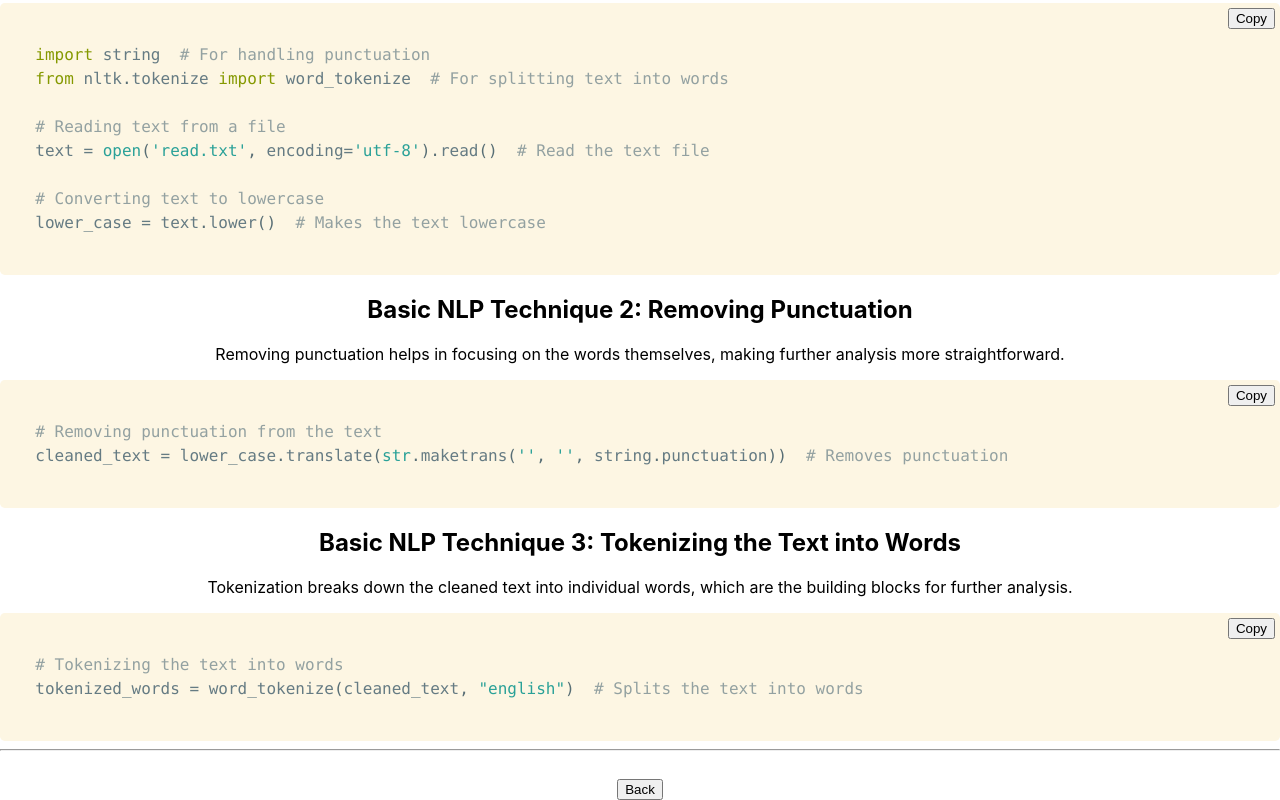
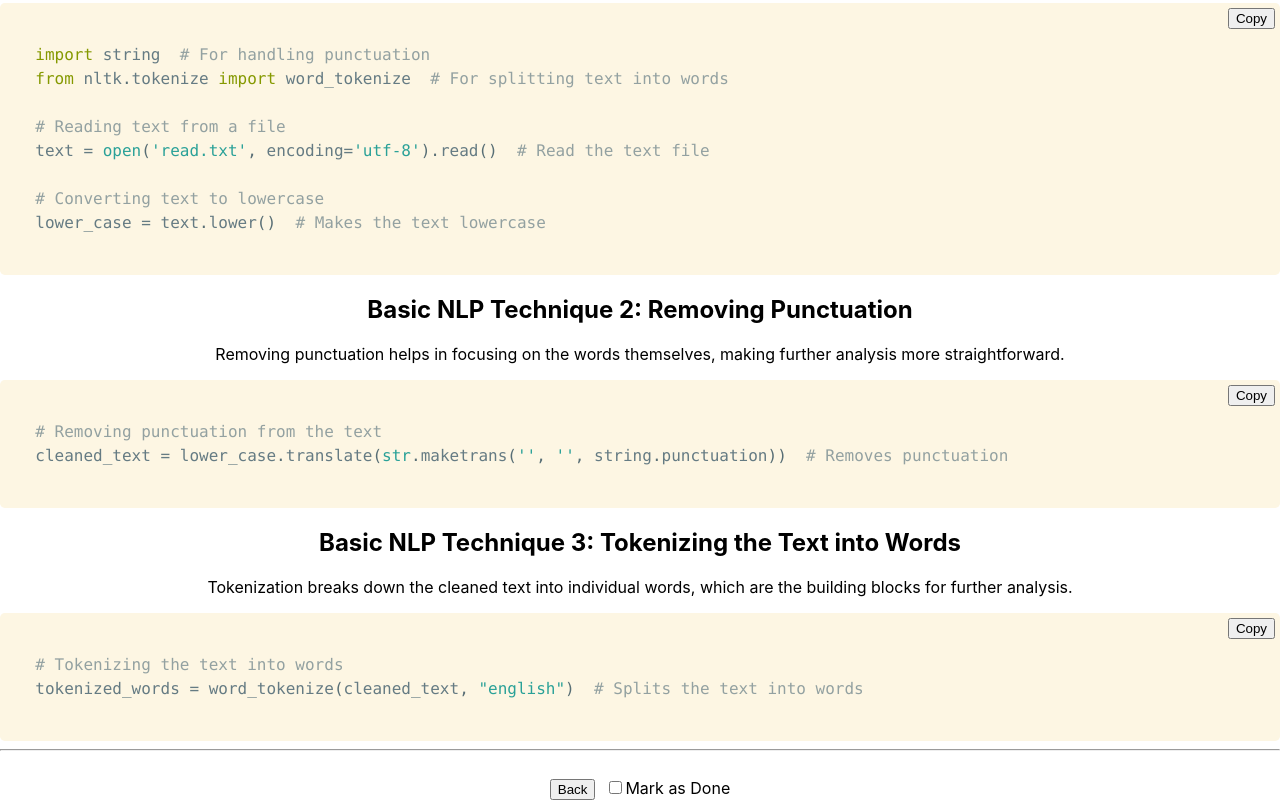
Before and after one commit to ZeendaBean24/NLP-Sentiment_Analysis, a React (Create React App) app in the folder learn-nlp/: page /n1 in a window 1280 px wide. Shown: the part 1250-2050 px from the top of the page. Built offline with nearby package versions, Linux system fonts and the light colour scheme; a web font is replaced by a local one.

Commit message:
Check done or not done for unit 1

```diff
--- a/learn-nlp/src/NLPPathway.jsx
+++ b/learn-nlp/src/NLPPathway.jsx
@@ -4,16 +4,37 @@ import './NLPPathway.css';
 
 function NLPPathway() {
   let navigate = useNavigate();
+  function handleNavigate(path) {
+    navigate(path);
+  }
+
+  const [isPageOneDone, setIsPageOneDone] = useState(false);
+
+  useEffect(() => {
+    const pageOneDone = localStorage.getItem('page1-done') === 'true';
+    setIsPageOneDone(pageOneDone);
+  }, []);
+
+  const [isPageOneOneDone, setIsPageOneOneDone] = useState(false);
+
+  useEffect(() => {
+    const pageOneOneDone = localStorage.getItem('page1.1-done') === 'true';
+    setIsPageOneOneDone(pageOneOneDone);
+  }, []);
+
+  const [isPageOneTwoDone, setIsPageOneTwoDone] = useState(false);
+
+  useEffect(() => {
+    const pageOneTwoDone = localStorage.getItem('page1.2-done') === 'true';
+    setIsPageOneTwoDone(pageOneTwoDone);
+  }, []);
+
   const [isPageOneThreeDone, setIsPageOneThreeDone] = useState(false);
 
   useEffect(() => {
     const pageOneThreeDone = localStorage.getItem('page1.3-done') === 'true';
     setIsPageOneThreeDone(pageOneThreeDone);
   }, []);
-
-  function handleNavigate(path) {
-    navigate(path);
-  }
 
   return (
     <div>
@@ -27,9 +48,9 @@ function NLPPathway() {
       </div>
       <div className="nlp-container">
         {/* N Nodes */}
-        <div className="node main-node n1" onClick={() => handleNavigate('/n1')}>1</div>
-        <div className="node minor-node n2" onClick={() => handleNavigate('/n1.1')}>1.1</div>
-        <div className="node minor-node n3" onClick={() => handleNavigate('/n1.2')}>1.2</div>
+        <div className={`node main-node n1 ${isPageOneDone ? 'done' : ''}`} onClick={() => handleNavigate('/n1')}>1</div>
+        <div className={`node minor-node n2 ${isPageOneOneDone ? 'done' : ''}`} onClick={() => handleNavigate('/n1.1')}>1.1</div>
+        <div className={`node minor-node n3 ${isPageOneTwoDone ? 'done' : ''}`} onClick={() => handleNavigate('/n1.2')}>1.2</div>
         <div className={`node minor-node n4 ${isPageOneThreeDone ? 'done' : ''}`} onClick={() => handleNavigate('/n1.3')}>1.3</div>
         <div className="letter n">N</div>
 
--- a/learn-nlp/src/Pages/PageOne.jsx
+++ b/learn-nlp/src/Pages/PageOne.jsx
@@ -1,4 +1,4 @@
-import React, { useState } from 'react';
+import React, { useState, useEffect } from 'react';
 import './styles.css';
 import { Prism as SyntaxHighlighter } from 'react-syntax-highlighter';
 import { solarizedlight } from 'react-syntax-highlighter/dist/esm/styles/prism';
@@ -40,6 +40,20 @@ function PageOne() {
   };
   const toggleCollapseText = () => {
     setIsOpenText(!isOpenText);
+  };
+
+  const [isDone, setIsDone] = useState(false);  // State to manage the "Mark as Done" button
+
+  // Retrieve the initial state from localStorage
+  useEffect(() => {
+    const savedState = localStorage.getItem('page1-done') === 'true';
+    setIsDone(savedState);
+  }, []);
+
+  const handleDoneToggle = () => {
+    const newState = !isDone;
+    setIsDone(newState);
+    localStorage.setItem('page1-done', newState);
   };
 
   const installCommands = `
@@ -702,9 +716,15 @@ function PageOne() {
         </div>
       </div>
       <hr></hr>
-      <button className="back-button" style={{ marginTop: '20px', cursor: 'pointer' }} onClick={() => handleNavigate('/')}>
-        Back
-      </button>
+      <div className="footer">
+        <button className="back-button" style={{ marginTop: '20px', cursor: 'pointer' }} onClick={() => handleNavigate('/')}>
+          Back
+        </button>
+        <label className="isDone" style={{ marginLeft: '10px' }}>
+          <input type="checkbox" checked={isDone} onChange={handleDoneToggle} />
+          Mark as Done
+        </label>
+      </div>
     </div>
   );
 }
--- a/learn-nlp/src/Pages/PageOneOne.jsx
+++ b/learn-nlp/src/Pages/PageOneOne.jsx
@@ -1,4 +1,4 @@
-import React from 'react';
+import React, { useState, useEffect } from 'react';
 import './styles.css';
 import { Prism as SyntaxHighlighter } from 'react-syntax-highlighter';
 import { solarizedlight } from 'react-syntax-highlighter/dist/esm/styles/prism';
@@ -31,6 +31,20 @@ function PageOneOne() {
       }
       document.body.removeChild(textarea);
     }
+  };
+
+  const [isDone, setIsDone] = useState(false);  // State to manage the "Mark as Done" button
+
+  // Retrieve the initial state from localStorage
+  useEffect(() => {
+    const savedState = localStorage.getItem('page1.1-done') === 'true';
+    setIsDone(savedState);
+  }, []);
+
+  const handleDoneToggle = () => {
+    const newState = !isDone;
+    setIsDone(newState);
+    localStorage.setItem('page1.1-done', newState);
   };
 
   const snippet1 = `
@@ -80,9 +94,15 @@ function PageOneOne() {
         </div>
       </div>
       <hr></hr>
-      <button className="back-button" style={{ marginTop: '20px', cursor: 'pointer' }} onClick={() => handleNavigate('/')}>
-        Back
-      </button>
+      <div className="footer">
+        <button className="back-button" style={{ marginTop: '20px', cursor: 'pointer' }} onClick={() => handleNavigate('/')}>
+          Back
+        </button>
+        <label className="isDone" style={{ marginLeft: '10px' }}>
+          <input type="checkbox" checked={isDone} onChange={handleDoneToggle} />
+          Mark as Done
+        </label>
+      </div>
     </div>
   );
 }
--- a/learn-nlp/src/Pages/PageOneTwo.jsx
+++ b/learn-nlp/src/Pages/PageOneTwo.jsx
@@ -1,4 +1,4 @@
-import React from 'react';
+import React, { useState, useEffect } from 'react';
 import './styles.css';
 import { Prism as SyntaxHighlighter } from 'react-syntax-highlighter';
 import { solarizedlight } from 'react-syntax-highlighter/dist/esm/styles/prism';
@@ -31,6 +31,20 @@ function PageOneTwo() {
       }
       document.body.removeChild(textarea);
     }
+  };
+
+  const [isDone, setIsDone] = useState(false);  // State to manage the "Mark as Done" button
+
+  // Retrieve the initial state from localStorage
+  useEffect(() => {
+    const savedState = localStorage.getItem('page1.2-done') === 'true';
+    setIsDone(savedState);
+  }, []);
+
+  const handleDoneToggle = () => {
+    const newState = !isDone;
+    setIsDone(newState);
+    localStorage.setItem('page1.2-done', newState);
   };
 
   const snippet1 = `
@@ -89,9 +103,15 @@ function PageOneTwo() {
         </div>
       </div>
       <hr></hr>
-      <button className="back-button" style={{ marginTop: '20px', cursor: 'pointer' }} onClick={() => handleNavigate('/')}>
-        Back
-      </button>
+      <div className="footer">
+        <button className="back-button" style={{ marginTop: '20px', cursor: 'pointer' }} onClick={() => handleNavigate('/')}>
+          Back
+        </button>
+        <label className="isDone" style={{ marginLeft: '10px' }}>
+          <input type="checkbox" checked={isDone} onChange={handleDoneToggle} />
+          Mark as Done
+        </label>
+      </div>
     </div>
   );
 }
```
